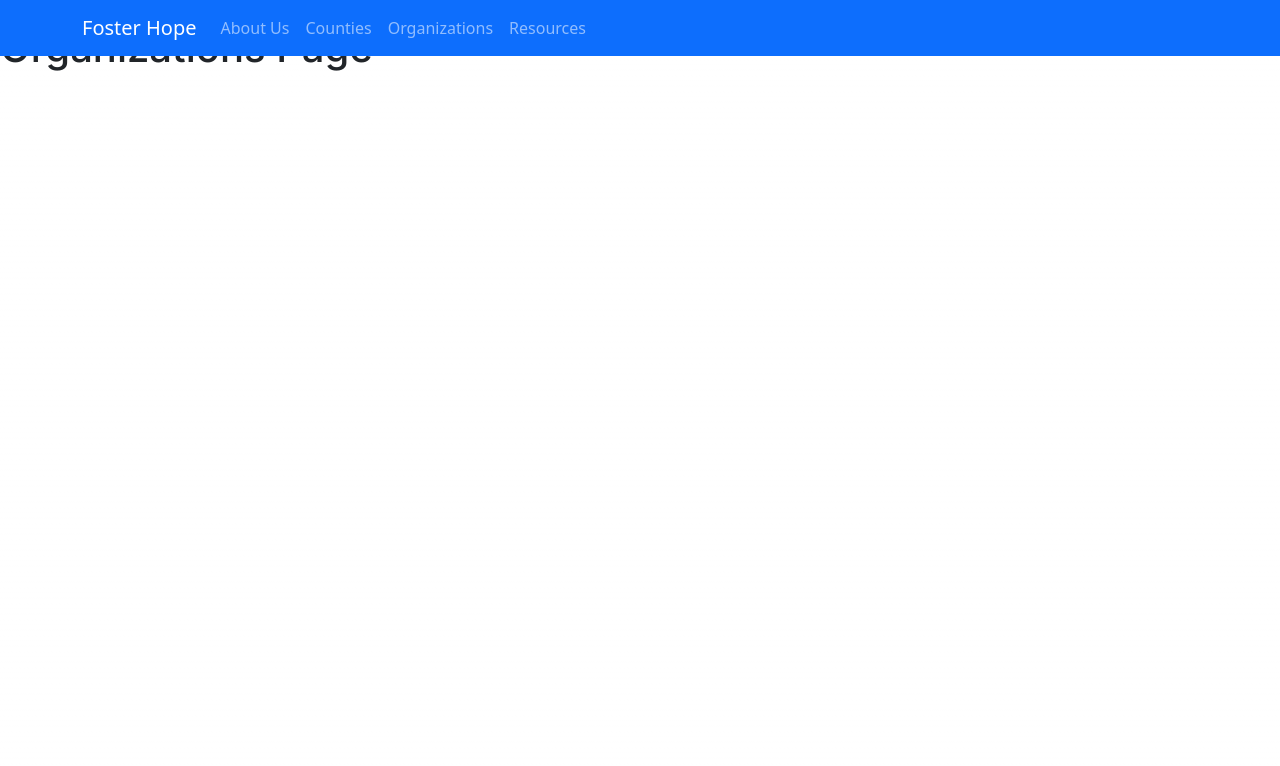
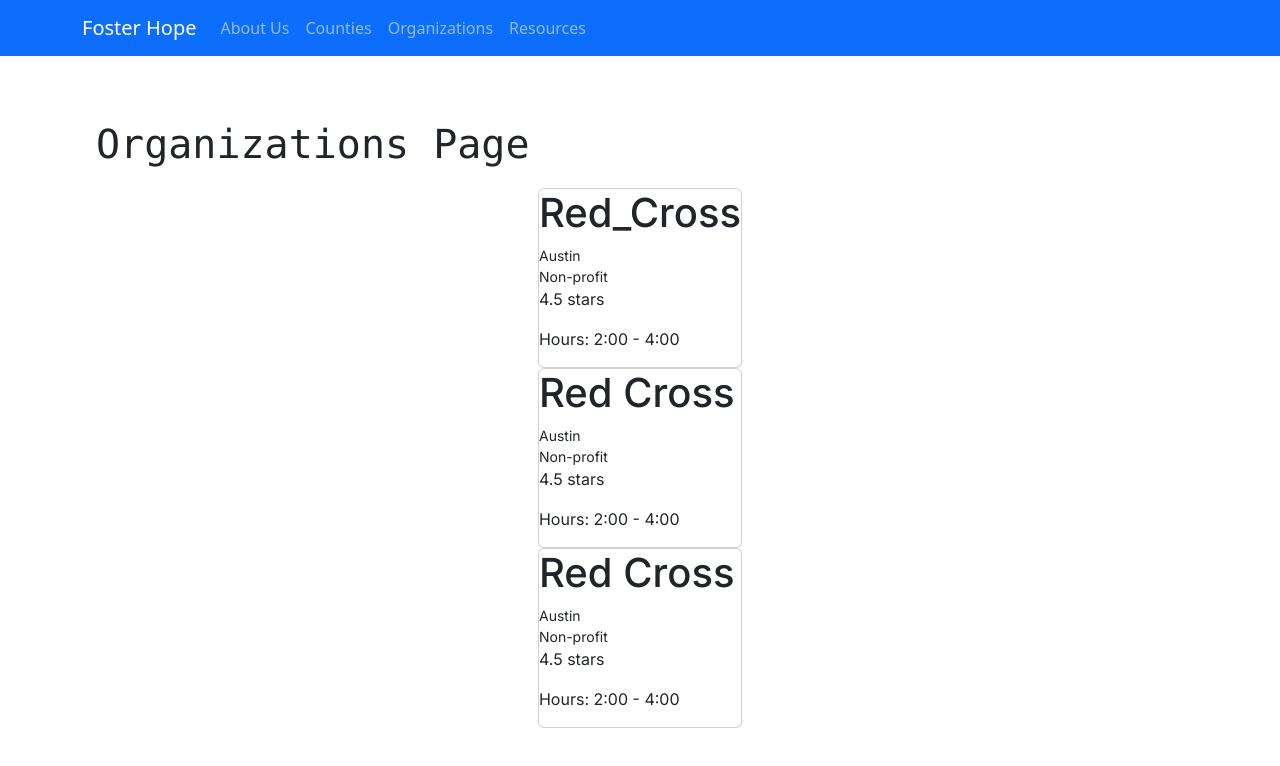
Before and after one commit to MaadhavK/foster-hope-2024, a Next.js app in the folder front-end/: page /organizations in a window 1280 px wide. Shown: the top 766 px of the page. Built offline with nearby package versions, Linux system fonts and the light colour scheme.

Commit message:
working cards for all 3, not stylized

```diff
--- /dev/null
+++ b/front-end/src/app/api/orgs/route.js
@@ -0,0 +1,6 @@
+import { NextResponse } from "next/server";
+import orgs from './orgs.json';
+
+export async function GET(request){
+    return NextResponse.json(orgs);
+}
--- a/front-end/src/app/api/resources/route.js
+++ b/front-end/src/app/api/resources/route.js
@@ -0,0 +1,6 @@
+import { NextResponse } from "next/server";
+import resources from './resources.json';
+
+export async function GET(request){
+    return NextResponse.json(resources);
+}
--- a/front-end/src/app/components/counties.jsx
+++ b/front-end/src/app/components/counties.jsx
@@ -8,7 +8,6 @@ async function fetchCounties(){
 
 const Counties = async () => {
     const countylist = await fetchCounties();
-    console.log(countylist);
     return (
         <div className="counties">
             {countylist.counties.map(county => (
--- a/front-end/src/app/components/orgs.jsx
+++ b/front-end/src/app/components/orgs.jsx
@@ -0,0 +1,23 @@
+async function fetchOrgs(){
+    const res = await fetch("http://localhost:3000/api/orgs");
+    const orgs = await res.json();
+    return orgs;
+}
+
+const listOrgs = async () => {
+    const orgList = await fetchOrgs();
+    return (
+        <div className="orgs">
+            {orgList.agencies.map(org => (
+                <div key={org.name} className="card">
+                    <h1>{org.name}</h1>
+                    <small>{org.location}</small>
+                    <small>{org.type}</small>
+                    <p>{org.reviews} stars</p>
+                    <p>Hours: {org.hours}</p>
+                </div>
+            ))}
+        </div>
+    )
+}
+export default listOrgs
--- a/front-end/src/app/counties/page.jsx
+++ b/front-end/src/app/counties/page.jsx
@@ -1,4 +1,4 @@
-import Counties from "../components/counties"
+import CountyList from "../components/counties"
 import { Row, Col, Container } from "react-bootstrap";
 import styles from "../page.module.css";
 
@@ -6,13 +6,13 @@ export const metadata = {
     title: "Counties"
 }
 
-export default function listCounties() {
+export default function Counties() {
     return (
         <main className= {styles.main}>
             <div className= {styles.description}>
                 <h1>Counties Page</h1>
             </div>
-            <Counties/>
+            <CountyList/>
         </main>
     )
 }
--- a/front-end/src/app/organizations/page.jsx
+++ b/front-end/src/app/organizations/page.jsx
@@ -1,11 +1,17 @@
+import styles from "../page.module.css";
+import Orgs from "../components/orgs";
+
 export const metadata = {
     title: "Organizations"
 }
 
 export default function Organizations() {
     return (
-        <h1>
-            Organizations Page
-        </h1>
+        <main className= {styles.main}>
+            <div className= {styles.description}>
+                <h1>Organizations Page</h1>
+            </div>
+            <Orgs/>
+        </main>
     )
 }
```
Also changed, not shown: front-end/src/app/components/resources.jsx (+23 -0 lines), front-end/src/app/resources/page.jsx (+9 -3 lines), front-end/src/app/api/organizations/route.js (deleted), front-end/src/app/api/orgs/orgs.json (renamed from front-end/src/app/api/organizations/orgs.json).
